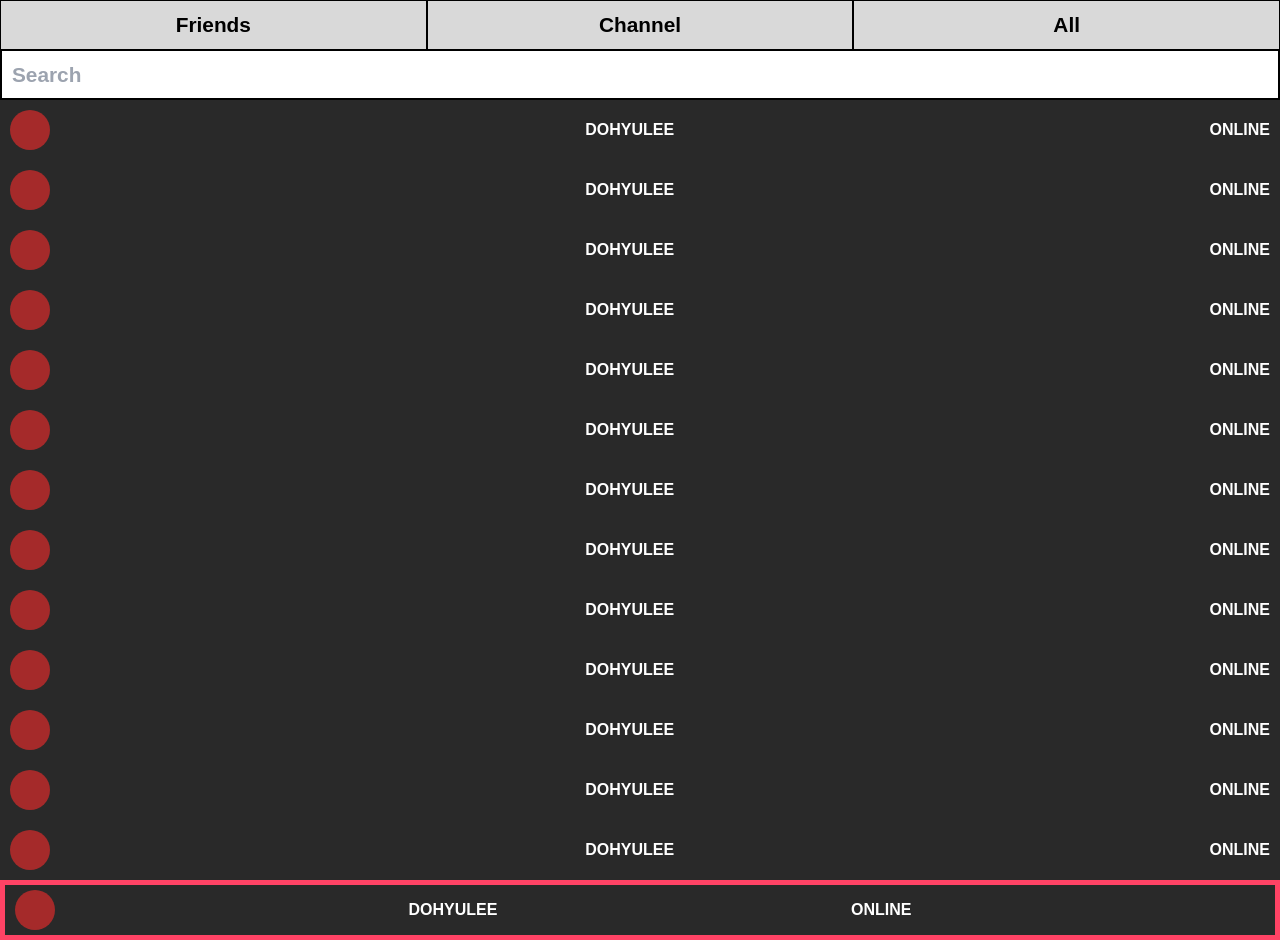
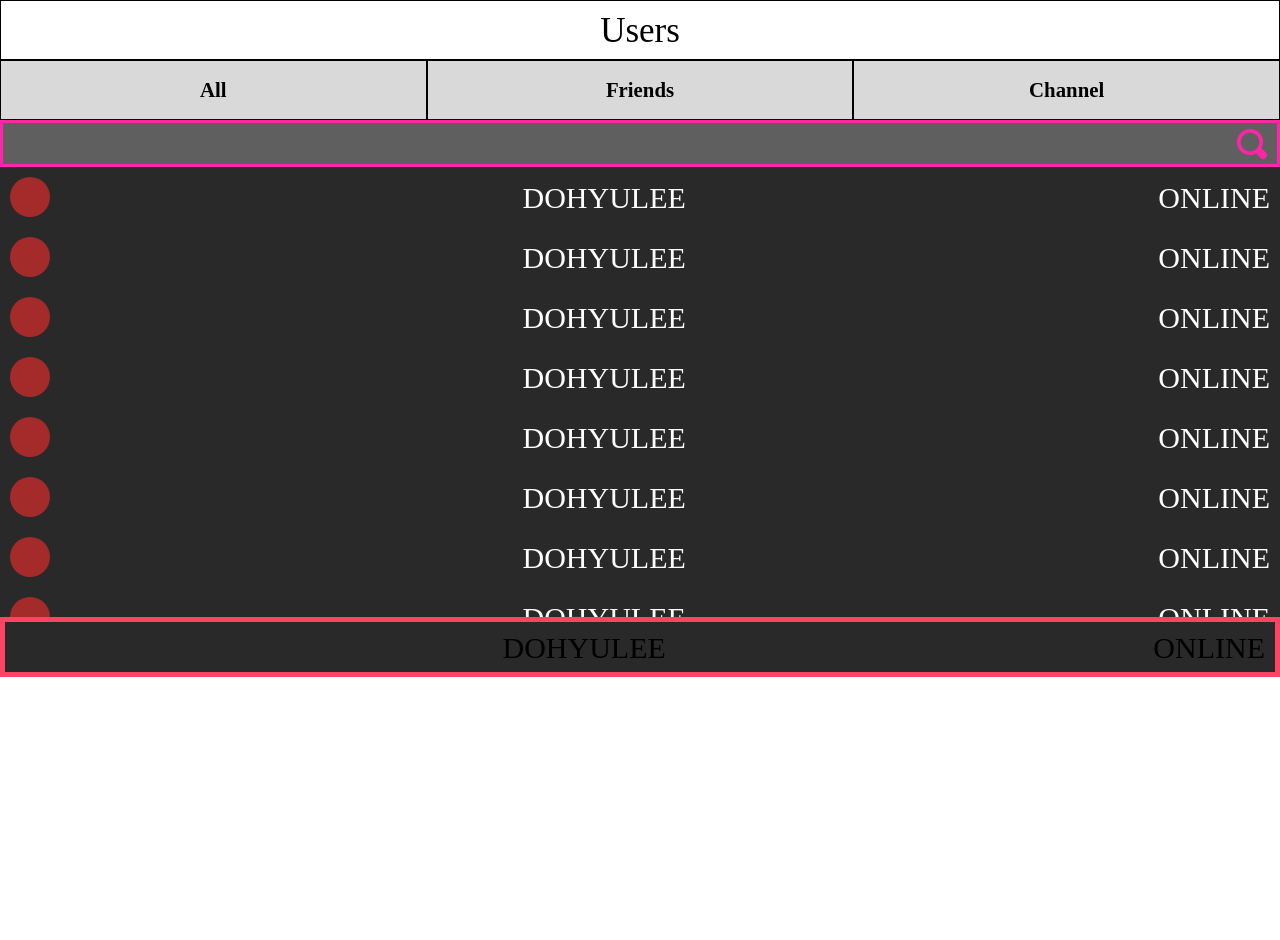
Before and after one commit to ft-ts/frontend, a Next.js app: page /main/right-wrapper/user-list in a window 1280 px wide. After the commit the page ends 800 px from the top, so only its background shows below. Built offline with nearby package versions, Linux system fonts and the light colour scheme; a web font is replaced by a local one.

Commit message:
additional mod

```diff
--- a/src/app/main/mid-wrapper/chat/chatRoom.tsx
+++ b/src/app/main/mid-wrapper/chat/chatRoom.tsx
@@ -26,6 +26,9 @@ export default function ChatRoom({ channelId }: { channelId: number | null }) {
 
   useEffect(() => {
     // Listen for new messages
+    if (channelId === null) {
+      return;
+    }
     socket_channel.on("sendMessage", (message: ChatMessage) => {
       setChatMessages((prevMessages) => [...prevMessages, message]);
     });
@@ -59,6 +62,7 @@ export default function ChatRoom({ channelId }: { channelId: number | null }) {
           onChange={(e) => setInputMessage(e.target.value)}
           onKeyDown={(e) => {
             if (e.key === "Enter") {
+              e.preventDefault(); // Prevent default behavior (form submission)
               handleSendMessage();
             }
           }}
--- a/src/app/main/page.tsx
+++ b/src/app/main/page.tsx
@@ -14,7 +14,7 @@ function Main(props: MainProps) {
     <div id="main">
       <LeftWrapper setChannelId={setChannelId} />
       <MidWrapper channelId={channelId} />
-      <RightWrapper />
+      <RightWrapper channelId={channelId}/>
     </div>
   );
 }
--- a/src/app/main/right-wrapper/page.tsx
+++ b/src/app/main/right-wrapper/page.tsx
@@ -2,11 +2,11 @@ import Styles from './right-wrapper.module.scss'
 import UserList from './user-list/page'
 import UserProfile from './user-profile/page'
 
-export default function RightWrapper() {
+export default function RightWrapper({ channelId }: { channelId: number | null }) {
     return (
         <div className={Styles.rightWrapper}>
             <UserProfile />
-            <UserList />
+            <UserList channelId={channelId}/>
         </div>
     )
 }
--- a/src/app/main/right-wrapper/right-wrapper.module.scss
+++ b/src/app/main/right-wrapper/right-wrapper.module.scss
@@ -2,4 +2,5 @@
   display: grid;
   grid-template-rows: 1fr 1fr;
   min-width: 300px;
+  width: 550px;
 }
--- a/src/app/main/right-wrapper/user-list/page.tsx
+++ b/src/app/main/right-wrapper/user-list/page.tsx
@@ -1,30 +1,121 @@
-import { UserListItem } from './Components/UserListItem'
-import Styles from './user-list.module.scss'
+"use client";
 
-export default function UserList() {
+import { useState } from "react";
+import { UserListItem } from "./Components/UserListItem";
+import styles from "./user-list.module.scss";
+import Image from "next/image";
+
+enum TabOptions {
+  ALL = "ALL",
+  FRIENDS = "FRIENDS",
+  CHANNEL = "CHANNEL",
+}
+
+export default function UserList({ channelId }: { channelId: number | null }) {
+  const [activeTab, setActiveTab] = useState(TabOptions.ALL);
+
+  const renderUserList = () => {
+    if (activeTab === TabOptions.ALL) {
+      return renderAllList();
+    } else if (activeTab === TabOptions.FRIENDS) {
+      return renderFriendsList();
+    } else if (activeTab === TabOptions.CHANNEL) {
+      return renderChannelList();
+    }
+  };
+
+  const renderAllList = () => {
+    // Render the All list
+    return (
+      <>
+        {[1, 2, 3, 4, 5, 6, 7, 8, 9, 10, 11, 12, 13].map((item, index) => (
+          <UserListItem key={index} />
+        ))}
+      </>
+    );
+  };
+
+  const renderFriendsList = () => {
+    return (
+      <>
+        {[1, 2, 3, 4, 5, 6, 7, 8, 9, 10, 11, 12, 13].map((item, index) => (
+          <UserListItem key={index} />
+        ))}
+      </>
+    );
+  };
+
+  const renderChannelList = () => {
+    return (
+      <>
+        {[1, 2, 3, 4, 5, 6, 7, 8, 9, 10, 11, 12, 13].map((item, index) => (
+          <UserListItem key={index} />
+        ))}
+      </>
+    );
+  };
+
   return (
-    <div className={Styles.userList}>
-      <div className={Styles.userListHeader}>
-        <div className={Styles.userListHeaderTitle}>Friends</div>
-        <div className={Styles.userListHeaderTitle}>Channel</div>
-        <div className={Styles.userListHeaderTitle}>All</div>
+    <div className={styles.userList}>
+      <div className={styles.userPanelBox}>
+        <h2 className={styles.userPanelFont}>Users</h2>
       </div>
-      <div className={Styles.search}>
-        <input type="text" placeholder="Search" />
+      <div className={styles.userListHeader}>
+        <div
+          className={`${styles.userListHeaderTitle} ${
+            activeTab === TabOptions.ALL ? styles.activeTab : ""
+          }`}
+          onClick={() => setActiveTab(TabOptions.ALL)}
+        >
+          All
+        </div>
+        <div
+          className={`${styles.userListHeaderTitle} ${
+            activeTab === TabOptions.FRIENDS ? styles.activeTab : ""
+          }`}
+          onClick={() => setActiveTab(TabOptions.FRIENDS)}
+        >
+          Friends
+        </div>
+        <div
+          className={`${styles.userListHeaderTitle} ${
+            activeTab === TabOptions.CHANNEL ? styles.activeTab : ""
+          }`}
+          onClick={() => setActiveTab(TabOptions.CHANNEL)}
+        >
+          Channel
+        </div>
       </div>
-      <div className={Styles.userListBody}>
-        {
-          [1, 2, 3, 4, 5, 6, 7, 8, 9, 10, 11, 12, 13].map((item, index) => {
-            return <UserListItem key={index} />
-          })
-        }
-      </div>
-      <div className={Styles.bottomMyInfo}>
-        <div className={Styles.bottomMyInfoAvatar}></div>
-        <div className={Styles.bottomMyInfoName}>DOHYULEE</div>
-        <div className={Styles.bottomMyInfoStatus}>ONLINE</div>
-        <button className={Styles.btnLogout}></button>
-      </div>
+      <DisplayUserSearch />
+      <div className={styles.userListBody}>{renderUserList()}</div>
+      <MyInfo />
     </div>
-  )
+  );
 }
+
+const MyInfo = (props: {}) => {
+  return (
+    <div className={styles.bottomMyInfo}>
+      <div className={styles.myInfoAvatar}></div>
+      <div className={styles.myInfoName}>DOHYULEE</div>
+      <div className={styles.myInfoStatus}>ONLINE</div>
+    </div>
+  );
+};
+
+const DisplayUserSearch = (props: {}) => {
+  return (
+    <div className={styles.userSearchContainer}>
+      <input className={styles.userSearchInput}></input>
+      <button className={styles.userSearchIconContainer}>
+        <Image
+          className={styles.userSearchIcon}
+          src="/asset/search.png"
+          alt="searchUser"
+          width={30}
+          height={30}
+        />
+      </button>
+    </div>
+  );
+};
--- a/src/app/main/right-wrapper/user-list/user-list.module.scss
+++ b/src/app/main/right-wrapper/user-list/user-list.module.scss
@@ -1,17 +1,59 @@
+$SearchBoxH: 47px;
+$InputFontWeight: 350;
+$UserPanBoxH: 60px;
+
 .userList {
   background-color: aqua;
   width: 100%;
   height: 50%;
   display: flex;
   flex-direction: column;
+  font-family: 'ArcadeClassic';
+  font-style: normal;
+  font-weight: 100;
+  font-size: 30px;
 }
 
 .userListHeader {
   width: 100%;
-  height: 50px;
+  height: 60px;
+  font-size: 90px;
   display: grid;
   grid-template-columns: 1fr 1fr 1fr;
   align-items: center;
+  font-weight: 300;
+}
+
+.userPanelBox{
+  box-sizing: border-box;
+  position: relative;
+  width: 100%;
+  height: $UserPanBoxH;
+  left: 0px;
+  top: 0px;
+  background: #FFFFFF;
+  border: 1px solid #000000;
+  display: flex;
+  justify-content: center;
+  align-content: center;
+}
+
+.userPanelFont
+{
+  display: flex;
+  justify-content: center;
+  align-items: center;
+  position: relative;
+  height: $UserPanBoxH;
+  width: 100%;
+  left: 0px;
+  top: 0px;
+  font-family: 'ArcadeClassic';
+  font-style: normal;
+  font-weight: 200;
+  font-size: 35px;
+  line-height: $UserPanBoxH;
+  color: #000;
 }
 
 .userListHeaderTitle {
@@ -21,7 +63,7 @@
   font-size: 1.3rem;
   font-weight: 800;
   background-color: #D9D9D9;
-  height: 100%;
+  height: 60px;
   border: 1px solid black;
 }
 
@@ -48,11 +90,12 @@
 }
 
 .userListBody {
+  max-height: 450px;
+  min-height: 450px;
   width: 100%;
-  height: calc(100% - 160px);
-  // max-height: calc(100% - 560px);
-  overflow-y: overlay;
-  // background-color: aquamarine;
+  height: auto;
+  width: 100%;
+  overflow-y: auto;
 }
 
 .userListBody::-webkit-scrollbar  {
@@ -94,3 +137,50 @@
 .bottomMyInfoStatus {
   color: white;
 }
+
+
+/* search */
+
+.userSearchContainer {
+  box-sizing: border-box;
+  position: relative; /* flexbox를 사용합니다. */
+  align-items: center; /* 아이템들을 수직 중앙 정렬합니다. */
+  // justify-content: space-between; /* 아이템들을 가로 방향으로 양 끝으로 정렬합니다. */
+  width: 100%; /* 원하는 너비로 설정합니다. */
+  height: $SearchBoxH;
+  background: #5F5F5F;
+  border: 3px solid #FF25A8;
+}
+
+
+.userSearchIconContainer {
+  position: absolute; /* 컨테이너 내에서 원하는 위치로 아이콘을 배치하기 위해 position: absolute;로 설정합니다. */
+  right: 10px; /* 오른쪽 여백을 설정하여 아이콘을 오른쪽에 위치시킵니다. */
+  top: 50%; /* 상단 여백을 설정하여 아이콘을 세로 중앙에 위치시킵니다. */
+  transform: translateY(-50%);
+}
+
+.userSearchInput {
+box-sizing: border-box;
+display: flex;
+align-items: center; /* 입력란을 수직 중앙으로 정렬합니다. */
+justify-content: space-between;
+  border: none; /* 인풋 박스의 테두리를 없앱니다. */
+  outline: none;
+  padding: 10px; /* 예시로 안쪽 여백을 추가합니다. */
+  background: transparent;
+  width: 90%;
+  height: $SearchBoxH - 8;
+  font-family: 'ArcadeClassic';
+  font-style: normal;
+  font-weight: $InputFontWeight;
+  font-size: 27px;
+  line-height: $SearchBoxH;
+  color: #ffffff;
+}
+
+.userSearchIcon{
+  left: 90%;
+  top: 0px;
+  background: #5F5F5F;
+}
```
Also changed, not shown: src/app/main/right-wrapper/user-list/Components/userListItem.module.scss (line endings or trailing spaces).
